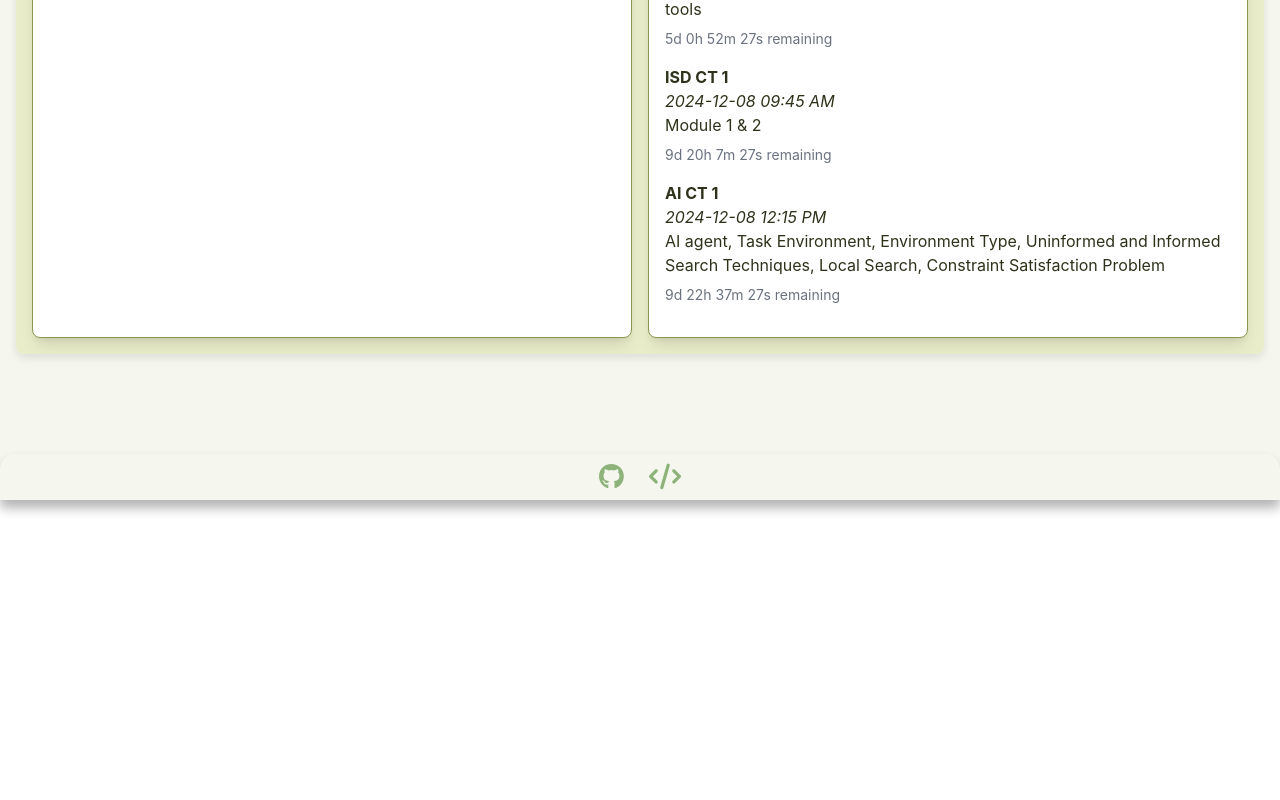
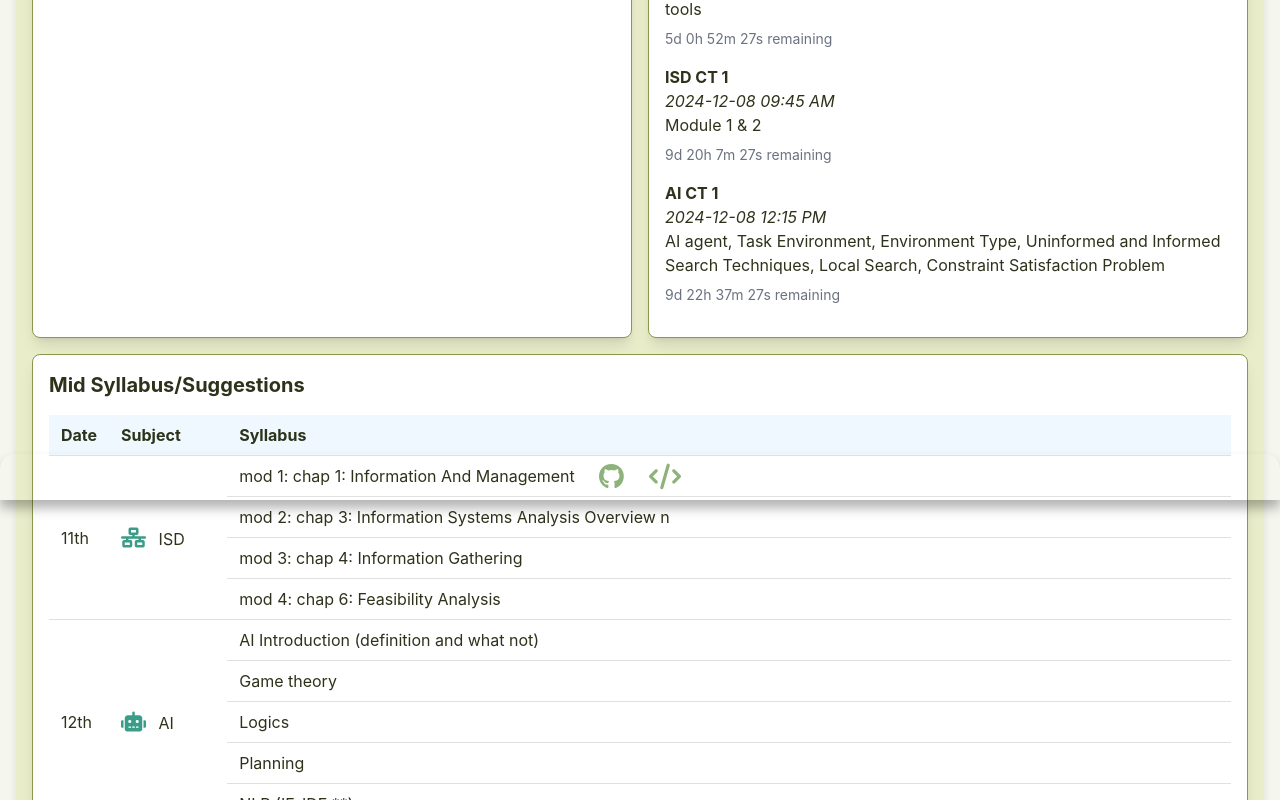
Before and after one commit to Shinzuu/QuickXS, a Svelte app in the folder main-project/: page / in a window 1280 px wide. Shown: the part 300-1100 px from the top of the page. Before the commit the page ends 800 px from the top, so only its background shows below. Built offline with nearby package versions, Linux system fonts and the light colour scheme.

Commit message:
added syllabus section

```diff
--- a/main-project/src/Main.svelte
+++ b/main-project/src/Main.svelte
@@ -46,7 +46,9 @@
 
   const currentTime = new Date();
   const currentDay =
-    daysOfWeek[(currentTime.getDay() - 1 + daysOfWeek.length) % daysOfWeek.length];
+    daysOfWeek[
+      (currentTime.getDay() - 1 + daysOfWeek.length) % daysOfWeek.length
+    ];
 
   function parseTimeTo24Hour(timeStr) {
     const [time, period] = timeStr.split(" ");
@@ -213,7 +215,7 @@
   <div
     class="bg-white shadow-lg p-4 rounded-lg border border-tea_green-300 w-full sm:w-1/2"
   >
-    <h2 class="text-xl font-bold mb-4">Upcoming Events(3 Most Recent)</h2>
+    <h2 class="text-xl font-bold mb-4">Upcoming Events (3 Most Recent)</h2>
     {#if upcomingEvents.length > 0}
       <ul>
         {#each upcomingEvents as event}
@@ -235,6 +237,202 @@
     {:else}
       <p class="text-gray-500">No upcoming events.</p>
     {/if}
+  </div>
+</div>
+
+<!-- Mid Syllabus/Suggestions Section -->
+<div
+  class="bg-white shadow-lg p-4 rounded-lg border border-tea_green-300 w-full sm:w-full mt-4"
+>
+  <h2 class="text-xl font-bold mb-4">Mid Syllabus/Suggestions</h2>
+  <div class="overflow-x-auto">
+    <table class="min-w-full table-auto">
+      <thead>
+        <tr>
+          <th class="px-4 py-2 text-left" style="width: 5%;">Date</th>
+          <th class="px-4 py-2 text-left" style="width: 10%;">Subject</th>
+          <th class="px-4 py-2 text-left" style="width: 85%;">Syllabus</th>
+        </tr>
+      </thead>
+      <tbody>
+        <!-- Information System Design -->
+        <tr class="border-b border-gray-200">
+          <td class="px-4 py-2" rowspan="4">11th</td>
+          <td class="px-4 py-2" rowspan="4">
+            <i class="fas fa-network-wired text-tea_green-500 text-xl mr-2"></i>
+            ISD
+          </td>
+          <td class="px-4 py-2">mod 1: chap 1: Information And Management</td>
+        </tr>
+        <tr class="border-b border-gray-200">
+          <td class="px-4 py-2"
+            >mod 2: chap 3: Information Systems Analysis Overview n</td
+          >
+        </tr>
+        <tr class="border-b border-gray-200">
+          <td class="px-4 py-2">mod 3: chap 4: Information Gathering</td>
+        </tr>
+        <tr class="border-b border-gray-200">
+          <td class="px-4 py-2">mod 4: chap 6: Feasibility Analysis</td>
+        </tr>
+
+        <!-- Artificial Intelligence -->
+        <tr class="border-b border-gray-200">
+          <td class="px-4 py-2" rowspan="5">12th</td>
+          <td class="px-4 py-2" rowspan="5">
+            <i class="fas fa-robot text-tea_green-500 text-xl mr-2"></i> AI
+          </td>
+          <td class="px-4 py-2">AI Introduction (definition and what not)</td>
+        </tr>
+        <tr class="border-b border-gray-200">
+          <td class="px-4 py-2">Game theory</td>
+        </tr>
+        <tr class="border-b border-gray-200">
+          <td class="px-4 py-2">Logics</td>
+        </tr>
+        <tr class="border-b border-gray-200">
+          <td class="px-4 py-2">Planning</td>
+        </tr>
+        <tr class="border-b border-gray-200">
+          <td class="px-4 py-2">NLP (IF-IDF **)</td>
+        </tr>
+
+        <!-- Statistics and Probability -->
+        <tr class="border-b border-gray-200">
+          <td class="px-4 py-2" rowspan="5">13th</td>
+          <td class="px-4 py-2" rowspan="5">
+            <i class="fas fa-microchip text-tea_green-500 text-xl mr-2"></i> SAP
+          </td>
+          <td class="px-4 py-2">Mean, Median, Mode, Quartile</td>
+        </tr>
+        <tr class="border-b border-gray-200">
+          <td class="px-4 py-2">Standard Deviation, Mean Deviation, Variance</td
+          >
+        </tr>
+        <tr class="border-b border-gray-200">
+          <td class="px-4 py-2">Moments, Skewness, Kurtosis</td>
+        </tr>
+        <tr class="border-b border-gray-200">
+          <td class="px-4 py-2"
+            >Example : 25.7, 25.9, 25.11 ; Problem : 25.3
+          </td>
+        </tr>
+        <tr class="border-b border-gray-200">
+          <td class="px-4 py-2"
+            >Definition : SD, MD, V, Mean, Median, Mode, Quartile</td
+          >
+        </tr>
+
+        <!-- Computer Organization and Architecture -->
+        <tr class="border-b border-gray-200">
+          <td class="px-4 py-2" rowspan="5">14th</td>
+          <td class="px-4 py-2" rowspan="5">
+            <i class="fas fa-microchip text-tea_green-500 text-xl mr-2"></i> COA
+          </td>
+        </tr>
+        <tr class="border-b border-gray-200"
+          ><td class="px-4 py-2"
+            >Basic Computer Organization & Design: Instruction Codes,
+            Direct/Indirect Address</td
+          ></tr
+        >
+        <tr class="border-b border-gray-200"
+          ><td class="px-4 py-2"
+            >Computer Registers and Bus systems, Computer Instruction</td
+          ></tr
+        >
+        <tr class="border-b border-gray-200"
+          ><td class="px-4 py-2"
+            >Timing and Control, Instruction Cycle, Interrupts (Book: Morris
+            Mano)</td
+          ></tr
+        >
+        <tr class="border-b border-gray-200"
+          ><td class="px-4 py-2"
+            >Enhancing Performance with Pipelining: An overview of Pipelining, A
+            Pipelined Datapath</td
+          ></tr
+        >
+
+        <!-- Operating Systems -->
+        <tr class="border-b border-gray-200">
+          <td class="px-4 py-2" rowspan="19">15th</td>
+          <td class="px-4 py-2" rowspan="29">
+            <i class="fas fa-microchip text-tea_green-500 text-xl mr-2"></i> OS</td
+          >
+          <td class="px-4 py-2">CH1 : OP basics + structure + data pass</td>
+        </tr>
+        <tr class="border-b border-gray-200">
+          <td class="px-4 py-2">CH1 : Multi-threaded processor system</td>
+        </tr>
+        <tr class="border-b border-gray-200">
+          <td class="px-4 py-2">CH1 : Cluster computing system</td>
+        </tr>
+        <tr class="border-b border-gray-200">
+          <td class="px-4 py-2"
+            >CH1 : Single, multi, and clustered systems (Definition &
+            Comparison)</td
+          >
+        </tr>
+        <tr class="border-b border-gray-200">
+          <td class="px-4 py-2"
+            >CH1 : Computational Environments ( Mobile , Cloud , Edge ... all
+            the different types)</td
+          >
+        </tr>
+        <tr class="border-b border-gray-200">
+          <td class="px-4 py-2">CH1 : Open source OS</td>
+        </tr>
+        <tr class="border-b border-gray-200">
+          <td class="px-4 py-2">CH2 : OS services and interfaces</td>
+        </tr>
+        <tr class="border-b border-gray-200">
+          <td class="px-4 py-2">CH2 : System call and types</td>
+        </tr>
+        <tr class="border-b border-gray-200">
+          <td class="px-4 py-2"
+            >CH2 : OS structure ( layered, micro, modular, hybrid ... detailed
+            explanation with diagrams)</td
+          >
+        </tr>
+        <tr class="border-b border-gray-200">
+          <td class="px-4 py-2">CH3 : Processes</td>
+        </tr>
+        <tr class="border-b border-gray-200">
+          <td class="px-4 py-2">CH3 : Precess states , blocks with diagrams</td>
+        </tr>
+        <tr class="border-b border-gray-200">
+          <td class="px-4 py-2">CH3 : Context switching</td>
+        </tr>
+        <tr class="border-b border-gray-200">
+          <td class="px-4 py-2">CH3 : Process creation and termination</td>
+        </tr>
+        <tr class="border-b border-gray-200">
+          <td class="px-4 py-2">CH3 : Inter-process communication **</td>
+        </tr>
+        <tr class="border-b border-gray-200">
+          <td class="px-4 py-2"
+            >CH4 : Thread (models) definition, benefits, challenges
+          </td>
+        </tr>
+        <tr class="border-b border-gray-200">
+          <td class="px-4 py-2"
+            >CH4 : Multi threaded models (3) detailed explanation</td
+          >
+        </tr>
+        <tr class="border-b border-gray-200">
+          <td class="px-4 py-2">CH6 : Scheduling definition and types</td>
+        </tr>
+        <tr class="border-b border-gray-200">
+          <td class="px-4 py-2">CH6 : Scheduler, dispatcher </td>
+        </tr>
+        <tr class="border-b border-gray-200">
+          <td class="px-4 py-2"
+            >CH6 : First come first serve & shortest job first algorithms **</td
+          >
+        </tr>
+      </tbody>
+    </table>
   </div>
 </div>
 
```
